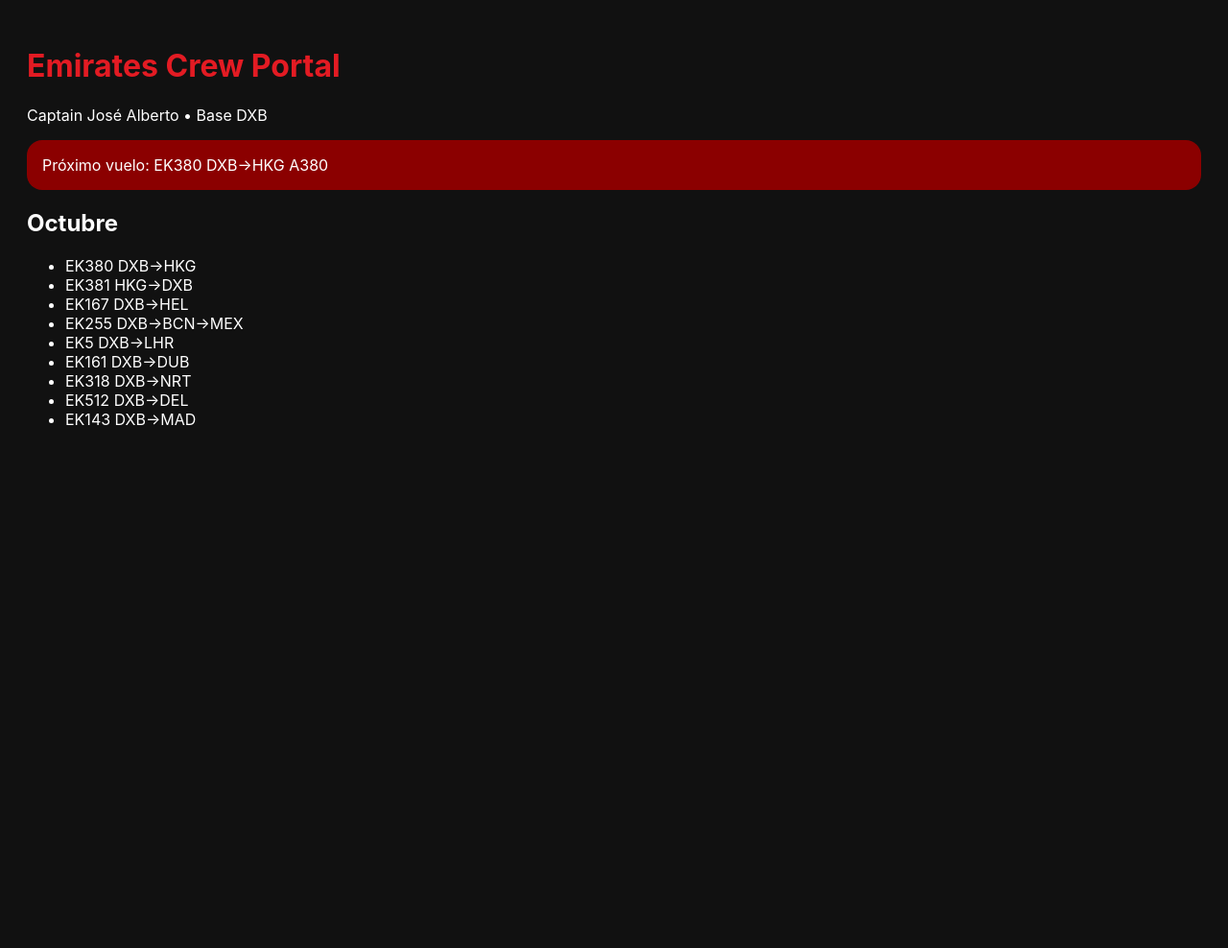
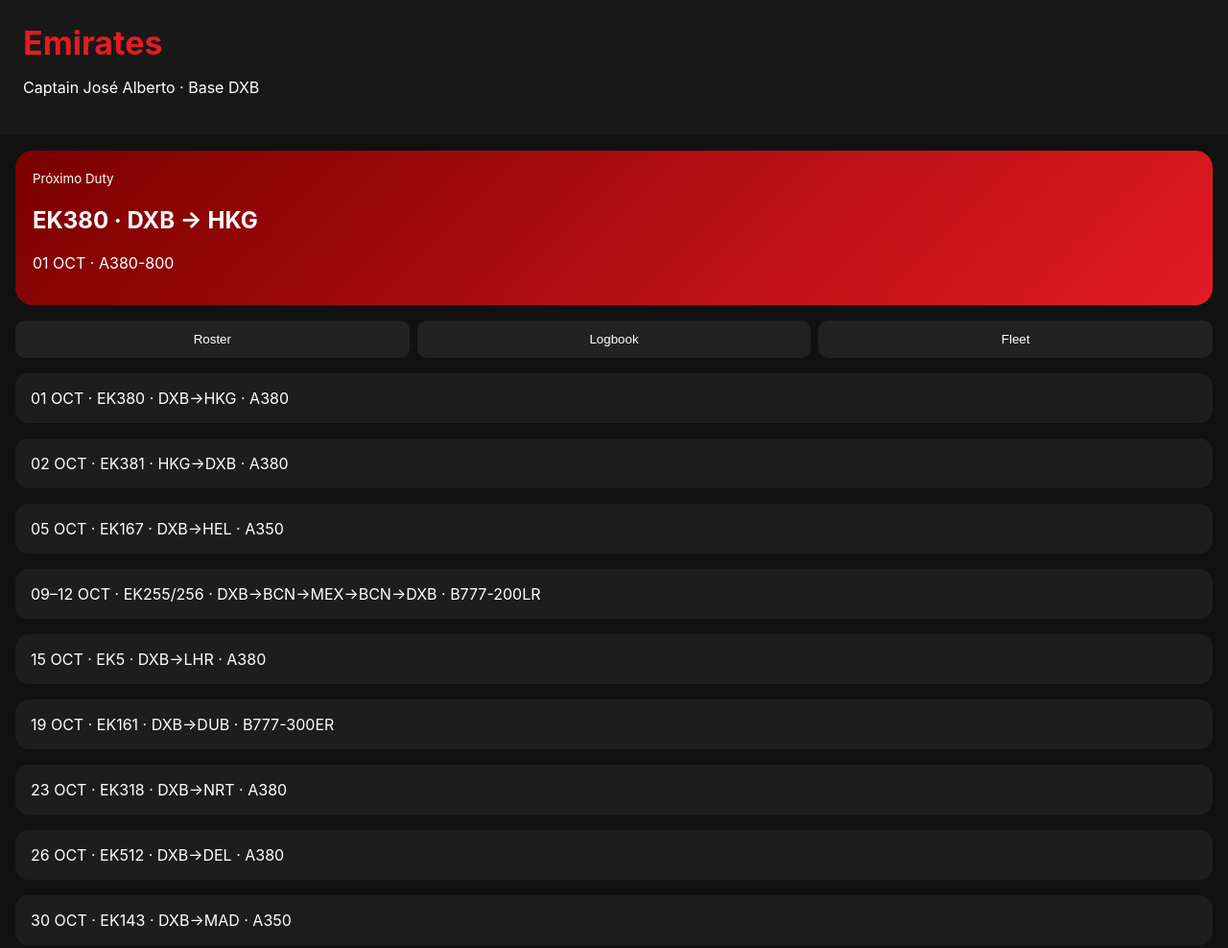
Before and after one commit to josealbertofra/emiratescrewportal.github.io., a plain HTML site: page index.html in a window 1280 px wide. Shown: the whole page at 96% size. Before the commit the page ends 800 px from the top, so only its background shows below. Drawn offline with Linux system fonts and the light colour scheme.

Commit message:
Add files via upload

```diff
--- a/index.html
+++ b/index.html
@@ -1 +1,28 @@
-<!doctype html><meta charset="utf-8"><meta name="viewport" content="width=device-width,initial-scale=1"><title>Emirates Crew Portal</title><link rel="manifest" href="manifest.json"><link rel="stylesheet" href="style.css"><body><h1>Emirates Crew Portal</h1><p>Captain José Alberto • Base DXB</p><div class="card">Próximo vuelo: EK380 DXB→HKG A380</div><h2>Octubre</h2><ul><li>EK380 DXB→HKG</li><li>EK381 HKG→DXB</li><li>EK167 DXB→HEL</li><li>EK255 DXB→BCN→MEX</li><li>EK5 DXB→LHR</li><li>EK161 DXB→DUB</li><li>EK318 DXB→NRT</li><li>EK512 DXB→DEL</li><li>EK143 DXB→MAD</li></ul>
+
+<!doctype html><html lang="es"><head>
+<meta charset="utf-8"><meta name="viewport" content="width=device-width,initial-scale=1">
+<title>Emirates Crew Portal</title>
+<link rel="manifest" href="manifest.json"><link rel="stylesheet" href="style.css">
+<meta name="theme-color" content="#111111"></head>
+<body>
+<header><h1>Emirates</h1><p>Captain José Alberto · Base DXB</p></header>
+<section class="hero"><small>Próximo Duty</small><h2>EK380 · DXB → HKG</h2><p>01 OCT · A380-800</p></section>
+<nav><button onclick="show('r')">Roster</button><button onclick="show('l')">Logbook</button><button onclick="show('f')">Fleet</button></nav>
+<main>
+<section id="r">
+<div class="card">01 OCT · EK380 · DXB→HKG · A380</div>
+<div class="card">02 OCT · EK381 · HKG→DXB · A380</div>
+<div class="card">05 OCT · EK167 · DXB→HEL · A350</div>
+<div class="card">09–12 OCT · EK255/256 · DXB→BCN→MEX→BCN→DXB · B777-200LR</div>
+<div class="card">15 OCT · EK5 · DXB→LHR · A380</div>
+<div class="card">19 OCT · EK161 · DXB→DUB · B777-300ER</div>
+<div class="card">23 OCT · EK318 · DXB→NRT · A380</div>
+<div class="card">26 OCT · EK512 · DXB→DEL · A380</div>
+<div class="card">30 OCT · EK143 · DXB→MAD · A350</div>
+</section>
+<section id="l" hidden><div class="card">Septiembre: HKG, KUL, AMS, HND, CPT ✓ · BRU vuelta, DUB y ZRH pendientes.</div></section>
+<section id="f" hidden><div class="card">A380 · B777-300ER · B777-200LR · A350-900</div></section>
+</main>
+<script>
+function show(id){['r','l','f'].forEach(x=>document.getElementById(x).hidden=x!==id)}
+</script></body></html>
--- a/style.css
+++ b/style.css
@@ -1 +1,6 @@
-body{font-family:-apple-system;background:#111;color:#fff;padding:20px}h1{color:#e31b23}.card{background:#8b0000;padding:16px;border-radius:16px}
+
+body{margin:0;background:#111;color:#fff;font-family:-apple-system,BlinkMacSystemFont,sans-serif}
+header{padding:24px;background:#181818}h1{margin:0;color:#E31B23;font-size:34px}
+.hero{margin:16px;background:linear-gradient(135deg,#7a0000,#E31B23);padding:18px;border-radius:18px}
+nav{display:flex;gap:8px;padding:0 16px}button{flex:1;padding:12px;border:0;border-radius:10px;background:#222;color:#fff}
+.card{margin:16px;padding:16px;border-radius:14px;background:#1d1d1d}
```
Also changed, not shown: icon.svg, manifest.json.
